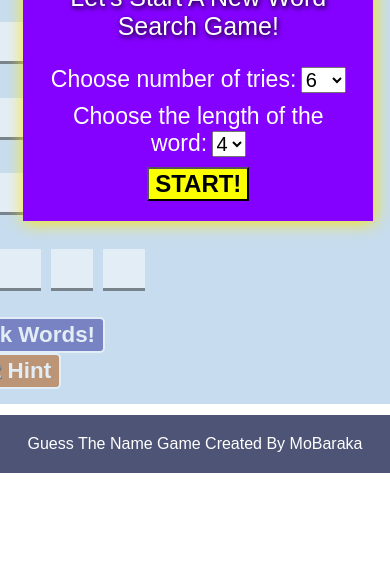
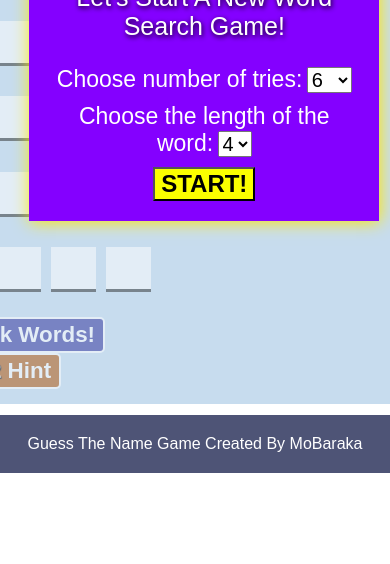
Before and after one commit to mota6em/guessTheGame-bita, a plain HTML site: page index.html in a window 390 px wide. Shown: the part 371-935 px from the top of the page. Drawn offline with Linux system fonts and the light colour scheme.

Commit message:
Add files via upload

```diff
--- a/media.css
+++ b/media.css
@@ -68,9 +68,9 @@
             /* width: 112rem; */
         }
         .try-letter-box{
-            width: 42px !important;
-            height: 42px !important;
-            font-size: 23px !important;
+            width: 45px !important;
+            height: 45px !important;
+            font-size: 20px !important;
         }
         .try-span{
         font-size: 25px !important;
```
